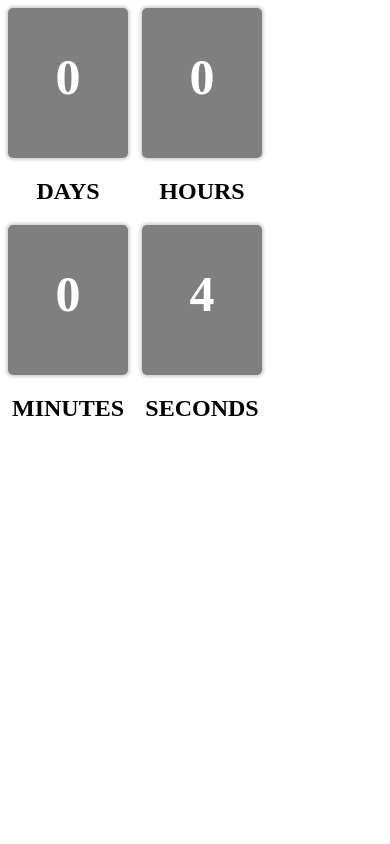
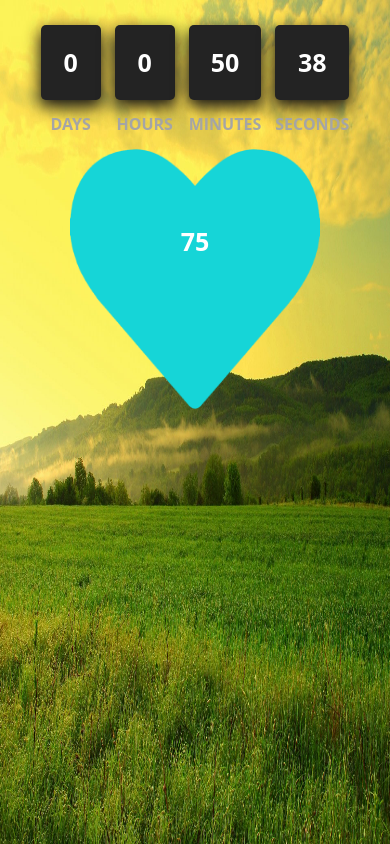
Before and after one commit to appl4e/celeste, a plain HTML site: page index.html in a window 390 px wide. Drawn offline with nearby package versions, Linux system fonts and the light colour scheme.

Commit message:
date function used for lifetime count

```diff
--- a/index.html
+++ b/index.html
@@ -2,6 +2,8 @@
 <html lang="en">
 <head>
 	<meta charset="UTF-8">
+	<meta http-equiv="X-UA-Compatible" content="IE=edge, Chrome=1">
+	<meta name="viewport" content="width=device-width, initial-scale=1">
 	<title>cowntdown</title>
 	<link rel="stylesheet" href="style.css">
 	<script src="https://code.jquery.com/jquery-1.12.4.min.js"></script>
@@ -9,9 +11,10 @@
 <body>
 	<section id="countdownBody">
 		<div class="timer">
+			<center>
 				<div class="days slot">
 					<div class="digits">
-					<h1></h1>
+						<h1>0</h1>
 					</div>
 					<div class="title">
 						<h2>Days</h2>
@@ -19,7 +22,7 @@
 				</div>
 				<div class="hours slot">
 					<div class="digits">
-					<h1></h1>
+						<h1>0</h1>
 					</div>
 					<div class="title">
 						<h2>Hours</h2>
@@ -27,7 +30,7 @@
 				</div>
 				<div class="minutes slot">
 					<div class="digits">
-					<h1></h1>
+						<h1>0</h1>
 					</div>
 					<div class="title">
 						<h2>Minutes</h2>
@@ -35,40 +38,54 @@
 				</div>
 				<div class="seconds slot">
 					<div class="digits">
-					<h1></h1>
+						<h1>0</h1>
 					</div>
 					<div class="title">
 						<h2>Seconds</h2>
 					</div>
 				</div>
+			</center>
+
 		</div>
 		<div class="heart">
-
+			<div class="heart-bg">
+				<center>
+					<div class="heart-count">
+						<div class="digits">
+							<h1>0</h1>
+						</div>
+					</div>
+				</center>
+			</div>
 		</div>
 	</section>
 
-	<script>
+	<!-- <script>
 		$(document).ready(function(){
 			var s =0;
 			var m =0;
 			var h =0;
 			var d =0;
+			var t =0;
+			var x=0;
 
 			startCount();
 
 			function startCount(){
 
-				timer = setInterval(count, 1000);
+				timer = setInterval(count, 400);
 			}
 
 			function count(){
 
-
+				t= Math.floor(x/40);
 				$('.seconds .digits h1').text(s);
 				$('.minutes .digits h1').text(m);
 				$('.hours .digits h1').text(h);
 				$('.days .digits h1').text(d);
-				if(s == 60 && m < 60){
+				$('.heart-count .digits h1').text(t);
+
+				if(s == 59 && m < 60){
 					s=-1;
 					m = m+1;
 				}
@@ -85,11 +102,36 @@
 				}
 
 				s++;
-
-
+				x++;
 			}
 
 		});
+	</script> -->
+	<script>
+		$(document).ready(function(){
+			 upTime('2017-04-12T10:50:00+06:00');
+
+			 function upTime(countFrom){
+			 	var now = new Date();
+			 	var countFrom = new Date(countFrom);
+
+			 	var diff = now - countFrom;
+
+			 	days=Math.floor(diff/(60*60*1000*24)*1);
+			  	hours=Math.floor((diff%(60*60*1000*24))/(60*60*1000)*1);
+			  	mins=Math.floor(((diff%(60*60*1000*24))%(60*60*1000))/(60*1000)*1);
+			  	secs=Math.floor((((diff%(60*60*1000*24))%(60*60*1000))%(60*1000))/1000*1);
+			  	x = Math.floor((diff/1000)/40);
+			 	$('.seconds .digits h1').text(secs);
+				$('.minutes .digits h1').text(mins);
+				$('.hours .digits h1').text(hours);
+				$('.days .digits h1').text(days);
+				$('.heart-count .digits h1').text(x);
+
+			 	clearTimeout(upTime.to);
+   			upTime.to=setTimeout(function(){ upTime(countFrom); },1000);
+			 }
+		})
 	</script>
 </body>
 </html>
--- a/style.css
+++ b/style.css
@@ -1,4 +1,55 @@
-
+html{
+	height: 100%;
+}
+body{
+	margin: 0;
+	padding: 0;
+	height: 100%;
+}
+#countdownBody{
+	width: 100%;
+	background: url('bg.jpg') no-repeat 0 0 / 100% 100%;
+	overflow: hidden;
+	height: 100%;
+}
+.timer{
+	width: 65%;
+	display: inline-block;
+	float: left;
+	overflow: hidden;
+	height: 100%;
+	position: relative;
+}
+.timer center{
+	position: absolute;
+	top: 30%;
+	width: 100%;
+}
+.heart{
+	width: 35%;
+	display: inline-block;
+	overflow: hidden;
+	height: 100%;
+	position: relative;
+}
+.heart-bg{
+	overflow: hidden;
+	width: 80%;
+	background: url('heart.png') no-repeat 0 0 / 100% 100%;
+	height: 340px;
+	top: 15%;
+	position: relative;
+}
+.heart-bg center{
+	position: absolute;
+	top: 25%;
+	width: 100%;
+}
+.heart-count .digits h1{
+	font-size: 50px;
+	color: white;
+	font-family: 'Open Sans',sans-serif;
+}
 .slot{
 	min-width: 120px;
 	text-align: center;
@@ -11,8 +62,8 @@
 .slot .digits{
 	width: 100%;
 	height: 150px;
-	background: rgba(0,0,0, 0.5);
-	box-shadow: 0px 0px 3px 2px #d5d5d5;
+	background: #232323;
+	box-shadow: 0px 6px 16px 1px #151414;
 	color: white;
 	border-radius: 5px;
 	overflow: hidden;
@@ -20,7 +71,66 @@
 .slot .digits h1{
 	margin-top: 40px;
 	font-size: 50px;
+	font-family: 'Open Sans',sans-serif;
 }
-.slot .title{
+.slot .title h2{
+	color: #a5a5a5;
 	text-transform: uppercase;
+	font-family: 'Open Sans',sans-serif;
 }
+@media all and (max-width: 940px){
+	#countdownBody{
+		overflow-y: auto;
+	}
+	.timer{
+		width: 100%;
+		display: block;
+		height: auto;
+	}
+	.heart{
+		width: 100%;
+		display: block;
+		height: auto;
+	}
+	.heart .heart-bg{
+		width: 250px;
+		margin: auto;
+	}
+	.timer center{
+		position: relative;
+		top: 0;
+		margin-top: 25px;
+	}
+	.heart-bg center{
+		position: relative;
+		top: 0%;
+	}
+	center .heart-count{
+		margin-top: 45%;
+	}
+}
+@media all and (max-width: 540px){
+	.slot{
+		min-width: 60px;
+	}
+	.slot .digits{
+		width: 100%;
+		height: 75px;
+	}
+
+	.slot .digits h1{
+		font-size: 25px;
+		margin-top: 20px;
+	}
+	.heart-count .digits h1{
+		font-size: 25px;	}
+	.heart-bg{
+		height: 260px;
+	}
+	center .heart-count {
+	   margin-top: 30%;
+	}
+	.slot .title h2{
+		font-size: 16px;
+	}
+}
```
Lines whose indentation alone changed are shown as unchanged.
